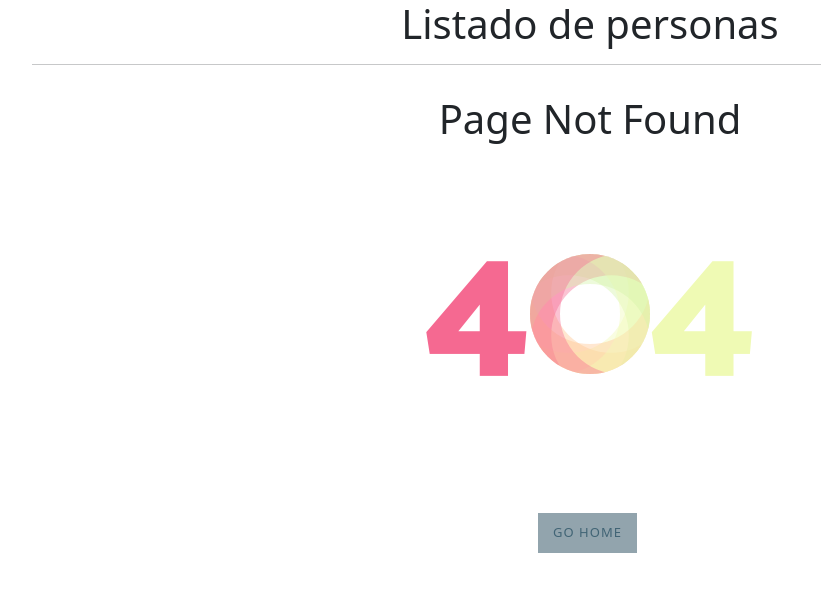
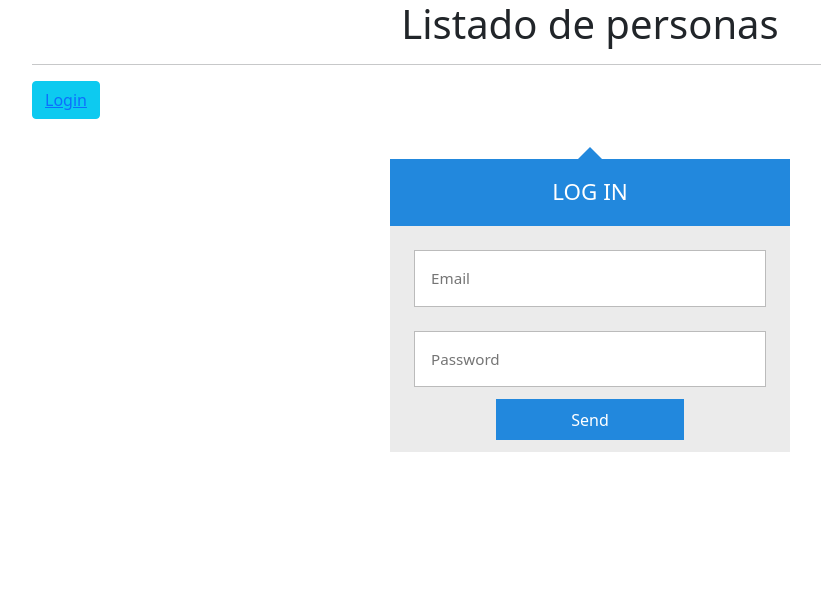
Before and after one commit to Dacelisl/listado-personas, an Angular app: page /login in a window 1280 px wide. Before the commit this address had no page. Shown: the top 592 px of the page, without its empty margins (50-871 px from the left). Built offline with nearby package versions, Linux system fonts and the light colour scheme.

Commit message:
firebase auth

```diff
--- a/package.json
+++ b/package.json
@@ -14,11 +14,13 @@
     "@angular/common": "~13.1.0",
     "@angular/compiler": "~13.1.0",
     "@angular/core": "~13.1.0",
+    "@angular/fire": "^7.3.0",
     "@angular/forms": "~13.1.0",
     "@angular/platform-browser": "~13.1.0",
     "@angular/platform-browser-dynamic": "~13.1.0",
     "@angular/router": "~13.1.0",
     "bootstrap": "^5.1.3",
+    "firebase": "^9.6.10",
     "jquery": "^3.6.0",
     "rxjs": "~7.4.0",
     "tslib": "^2.3.0",
--- a/src/app/app.component.html
+++ b/src/app/app.component.html
@@ -1,5 +1,11 @@
 <div class="container">
   <h1 align="center">{{ title }}</h1>
   <hr />
+  <div class="btn btn-info " *ngIf="!isLogin()">
+    <a routerLink="/login">Login</a>
+  </div>
+  <div class="box" *ngIf="isLogin()">
+    <a routerLink="/" style="cursor:pointer" (click)="logOut()" >Salir</a>
+  </div>
   <router-outlet></router-outlet>
 </div>
--- a/src/app/app.component.ts
+++ b/src/app/app.component.ts
@@ -1,6 +1,6 @@
-import { Component, OnInit } from '@angular/core';
-import { persona } from './persona.model';
-import { PersonaService } from './PersonaService.service';
+import { Component, Injectable, OnInit } from '@angular/core';
+import { initializeApp } from 'firebase/app';
+import { LoginService } from './login/login.service';
 
 @Component({
   selector: 'app-root',
@@ -8,16 +8,19 @@ import { PersonaService } from './PersonaService.service';
   styleUrls: ['./app.component.css'],
 })
 export class AppComponent implements OnInit {
-  constructor(private personaService: PersonaService){}
-
-
+  constructor(private loginService: LoginService) {}
   title = 'Listado de personas';
-  personas: persona[] = [];
 
   ngOnInit(): void {
-    this.personas = this.personaService.personas;
+    initializeApp({
+      apiKey: 'AIzaSyA9FcDqt-4uUMP-I8JlZITHBCgHeTINL24',
+      authDomain: 'listadopersonas-angular.firebaseapp.com',
+    });
   }
-  /* personaAgregada(persona: persona) {
-    this.personas.push(persona);
-  } */
+  isLogin() {
+    return this.loginService.isLogin();
+  }
+  logOut(){
+    this.loginService.logOut();
+  }
 }
--- a/src/app/data.service.ts
+++ b/src/app/data.service.ts
@@ -1,21 +1,24 @@
 import { Injectable } from '@angular/core';
 import { HttpClient } from '@angular/common/http';
 import { persona } from './persona.model';
+import { LoginService } from './login/login.service';
 
 @Injectable()
 export class DataServices {
-  constructor(private httpClient: HttpClient) {}
+  constructor(private httpClient: HttpClient, private loginService:LoginService) {}
 
   listarPersonas() {
+    const token = this.loginService.getIdToken();
     return this.httpClient.get<persona[]>(
-      'https://listadopersonas-angular-default-rtdb.firebaseio.com/datos.json'
+      'https://listadopersonas-angular-default-rtdb.firebaseio.com/datos.json?auth='+token
     );
   }
 
   guardarPersonas(personas: persona[]) {
+    const token = this.loginService.getIdToken();
     this.httpClient
       .put(
-        'https://listadopersonas-angular-default-rtdb.firebaseio.com/datos.json',
+        'https://listadopersonas-angular-default-rtdb.firebaseio.com/datos.json?auth='+token,
         personas
       )
       .subscribe(
@@ -24,20 +27,22 @@ export class DataServices {
       );
   }
   modificarPersona(indice: number, persona: persona) {
+    const token = this.loginService.getIdToken();
     let url =
       'https://listadopersonas-angular-default-rtdb.firebaseio.com/datos/' +
       indice +
-      '.json';
+      '.json?auth='+token;
     this.httpClient.put(url, persona).subscribe(
       (Response) => console.log('mensaje de exito ', Response),
       (error) => console.log('mensaje de error ', error)
     );
   }
   eliminarPersonas(indice: number) {
+    const token = this.loginService.getIdToken();
     let url =
       'https://listadopersonas-angular-default-rtdb.firebaseio.com/datos/' +
       indice +
-      '.json';
+      '.json?auth='+token;
     this.httpClient.delete(url).subscribe(
       (Response) => console.log('mensaje de exito ', Response),
       (error) => console.log('mensaje de error ', error)
--- /dev/null
+++ b/src/app/login/login-guardian.service.ts
@@ -0,0 +1,21 @@
+import { Injectable } from '@angular/core';
+import {
+  ActivatedRouteSnapshot,
+  CanActivate,
+  Router,
+  RouterStateSnapshot,
+} from '@angular/router';
+import { LoginService } from './login.service';
+
+@Injectable()
+export class LoginGuardian implements CanActivate {
+  constructor(private loginService: LoginService, private router: Router) {}
+  canActivate(route: ActivatedRouteSnapshot, state: RouterStateSnapshot) {
+    if (this.loginService.isLogin()) {
+      return true;
+    } else {
+        this.router.navigate(['/login']);
+      return false;
+    }
+  }
+}
--- /dev/null
+++ b/src/app/login/login.component.css
@@ -0,0 +1,93 @@
+@import url(https://fonts.googleapis.com/css?family=Open+Sans:400,700);
+
+body {
+  background: #456;
+  font-family: "Open Sans", sans-serif;
+}
+
+.login {
+  width: 400px;
+  margin: 16px auto;
+  font-size: 16px;
+}
+
+/* Reset top and bottom margins from certain elements */
+.login-header,
+.login p {
+  margin-top: 0;
+  margin-bottom: 0;
+}
+
+/* The triangle form is achieved by a CSS hack */
+.login-triangle {
+  width: 0;
+  margin-right: auto;
+  margin-left: auto;
+  border: 12px solid transparent;
+  border-bottom-color: #28d;
+}
+
+.login-header {
+  background: #28d;
+  padding: 20px;
+  font-size: 1.4em;
+  font-weight: normal;
+  text-align: center;
+  text-transform: uppercase;
+  color: #fff;
+}
+
+.login-container {
+  background: #ebebeb;
+  padding: 12px;
+}
+
+/* Every row inside .login-container is defined with p tags */
+.login p {
+  padding: 12px;
+}
+
+.login input {
+  box-sizing: border-box;
+  display: block;
+  width: 100%;
+  border-width: 1px;
+  border-style: solid;
+  padding: 16px;
+  outline: 0;
+  font-family: inherit;
+  font-size: 0.95em;
+}
+
+.login input[type="email"],
+.login input[type="password"] {
+  background: #fff;
+  border-color: #bbb;
+  color: #555;
+}
+
+/* Text fields' focus effect */
+.login input[type="email"]:focus,
+.login input[type="password"]:focus {
+  border-color: #888;
+}
+
+.login button[type="submit"] {
+  background: #28d;
+  border-color: transparent;
+  color: #fff;
+  cursor: pointer;
+  display: flow-root;
+  width: 50%;
+  margin: auto;
+  height: 41px;
+}
+
+.login button[type="submit"]:hover {
+  background: #17c;
+}
+
+/* Buttons' focus effect */
+.login button[type="submit"]:focus {
+  border-color: #05a;
+}
--- /dev/null
+++ b/src/app/login/login.component.html
@@ -0,0 +1,23 @@
+<div class="login">
+  <div class="login-triangle"></div>
+  <h2 class="login-header">Log in</h2>
+  <form
+    class="login-container"
+    #f="ngForm"
+    (ngSubmit)="f.form.valid && login(f)"
+  >
+    <p>
+      <input type="email" name="email" placeholder="Email" ngModel required />
+    </p>
+    <p>
+      <input
+        type="password"
+        name="password"
+        placeholder="Password"
+        ngModel
+        required
+      />
+    </p>
+    <button type="submit" value="Log in">Send</button>
+  </form>
+</div>
--- /dev/null
+++ b/src/app/login/login.component.ts
@@ -0,0 +1,26 @@
+import { Component, OnInit } from '@angular/core';
+import { NgForm } from '@angular/forms';
+import { Router } from '@angular/router';
+import { LoginService } from './login.service';
+
+@Component({
+  selector: 'app-login',
+  templateUrl: './login.component.html',
+  styleUrls: ['./login.component.css']
+})
+export class LoginComponent implements OnInit {
+
+  constructor(private loginService:LoginService, private router:Router) { }
+
+  ngOnInit(): void {
+  }
+  login(form:NgForm){
+    const email = form.value.email;
+    const passw = form.value.password;
+    this.loginService.login(email,passw)
+
+
+
+  }
+
+}
--- /dev/null
+++ b/src/app/login/login.service.ts
@@ -0,0 +1,43 @@
+import { Injectable } from '@angular/core';
+import * as firebase from '@firebase/auth';
+import { Router } from '@angular/router';
+
+@Injectable()
+export class LoginService {
+  token: string = '';
+
+  constructor(private router: Router) {}
+
+  login(email: string, passw: string) {
+    return firebase
+      .signInWithEmailAndPassword(firebase.getAuth(), email, passw)
+      .then((response) => {
+        firebase
+          .getAuth()
+          .currentUser?.getIdToken()
+          .then((token) => {
+            this.token = token;
+            this.router.navigate(['/']);
+          });
+      })
+      .catch((e) => {
+        console.log('error: ', e.mensaje);
+      });
+  }
+  logOut() {
+    firebase
+      .getAuth()
+      .signOut()
+      .then(() => {
+        this.token = '';
+        this.router.navigate(['/login']);
+      })
+      .catch((e) => console.log('error', e));
+  }
+  getIdToken() {
+    return this.token;
+  }
+  isLogin() {
+    return this.token != '';
+  }
+}
```
Also changed, not shown: src/app/app.module.ts (+9 -3 lines), src/app/personas/app-routing.module.ts (+6 -3 lines), 1 other file (tests, documents, lock files or other folders).
